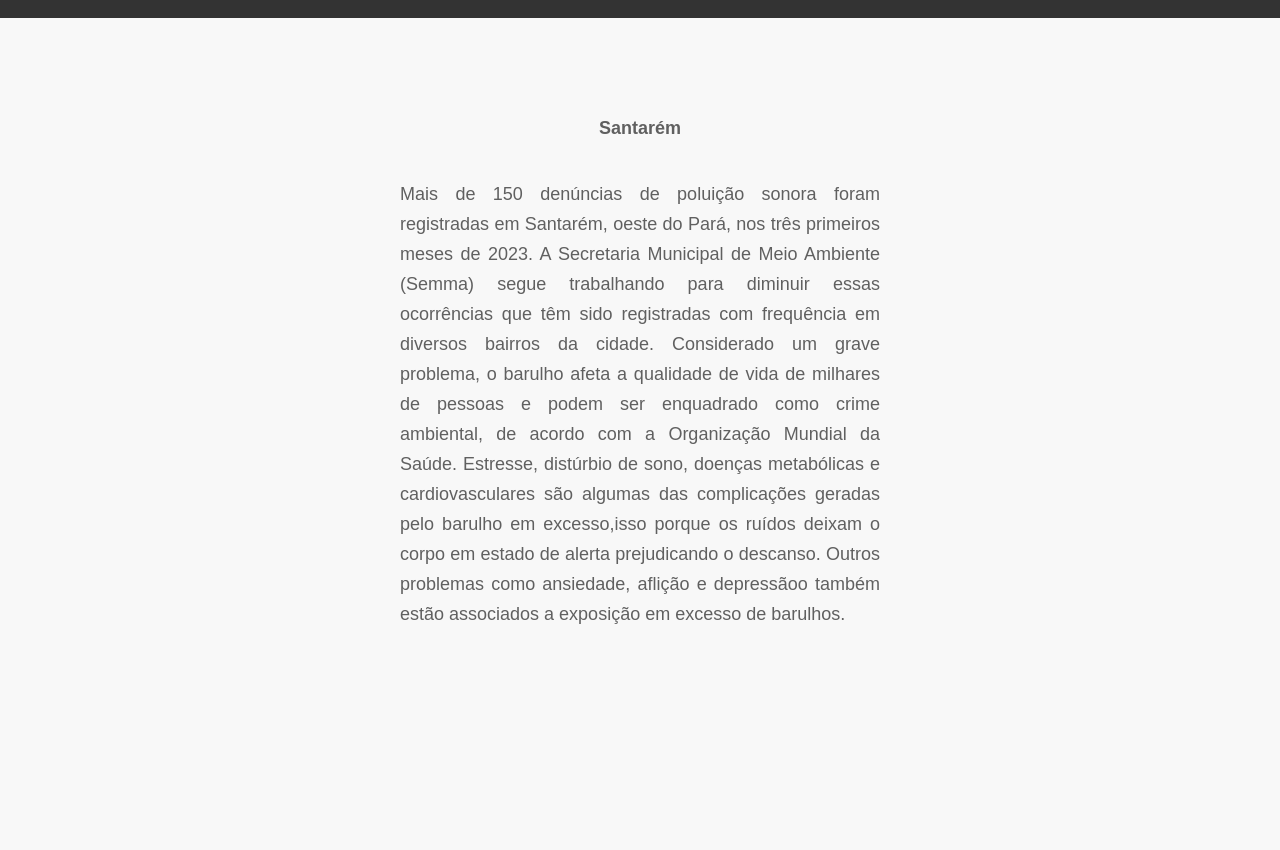
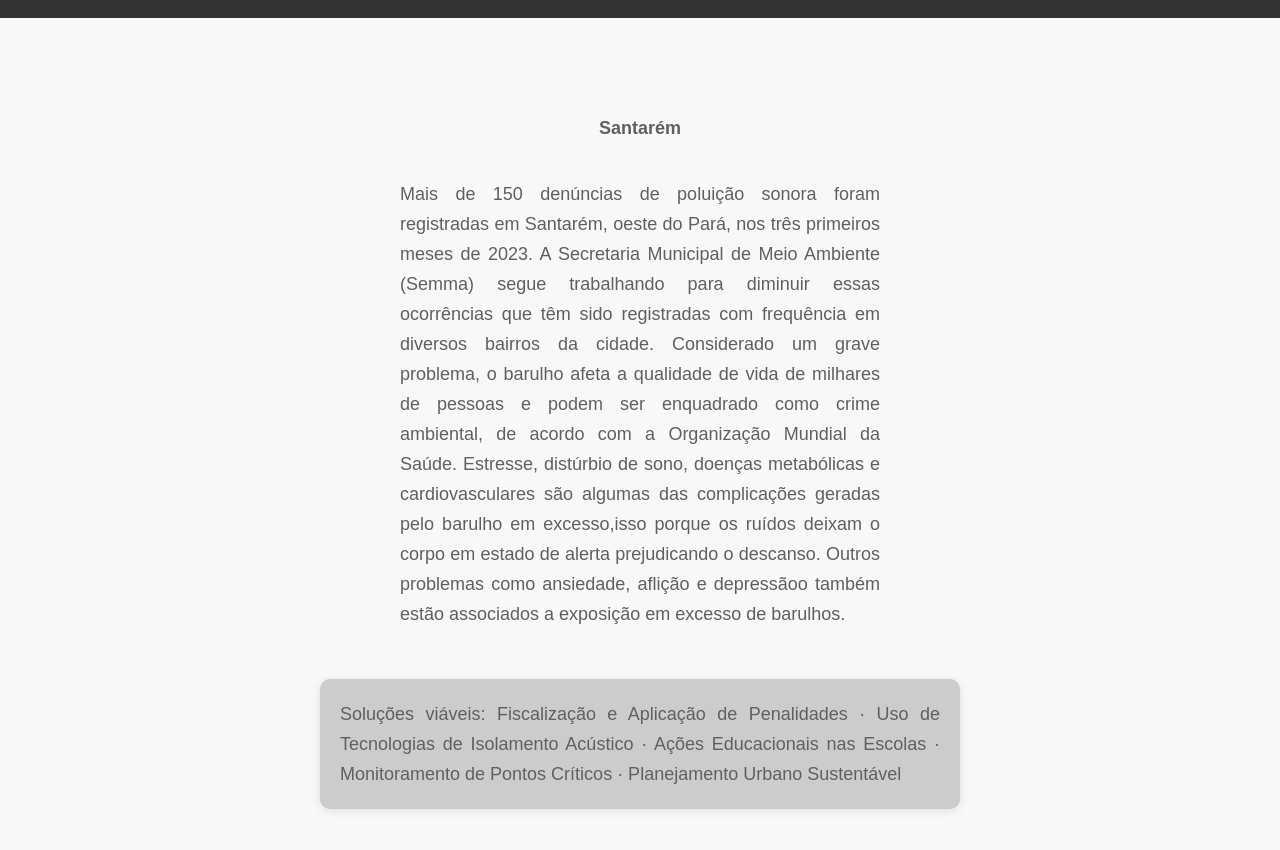
Before and after one commit to lindinhaAishi/IPG, a plain HTML site: page santarem.html in a window 1280 px wide. Shown: the part 80-930 px from the top of the page. Before the commit the page ends 800 px from the top, so only its background shows below. Drawn offline with Linux system fonts and the light colour scheme.

Commit message:
Update santarem.html

```diff
--- a/santarem.html
+++ b/santarem.html
@@ -26,6 +26,17 @@
         Estresse, distúrbio de sono, doenças metabólicas e cardiovasculares são algumas das complicações geradas pelo
         barulho em excesso,isso porque os ruídos deixam o corpo em estado de alerta prejudicando o descanso. Outros
         problemas como ansiedade, aflição e depressãoo também estão associados a exposição em excesso de barulhos.</p>
+
+        <p class="container">
+            Soluções viáveis:
+
+            Fiscalização e Aplicação de Penalidades
+            · Uso de Tecnologias de Isolamento Acústico
+            · Ações Educacionais nas Escolas
+            · Monitoramento de Pontos Críticos
+            · Planejamento Urbano Sustentável
+
+          </p>
 </body>
 
 </html>
```
